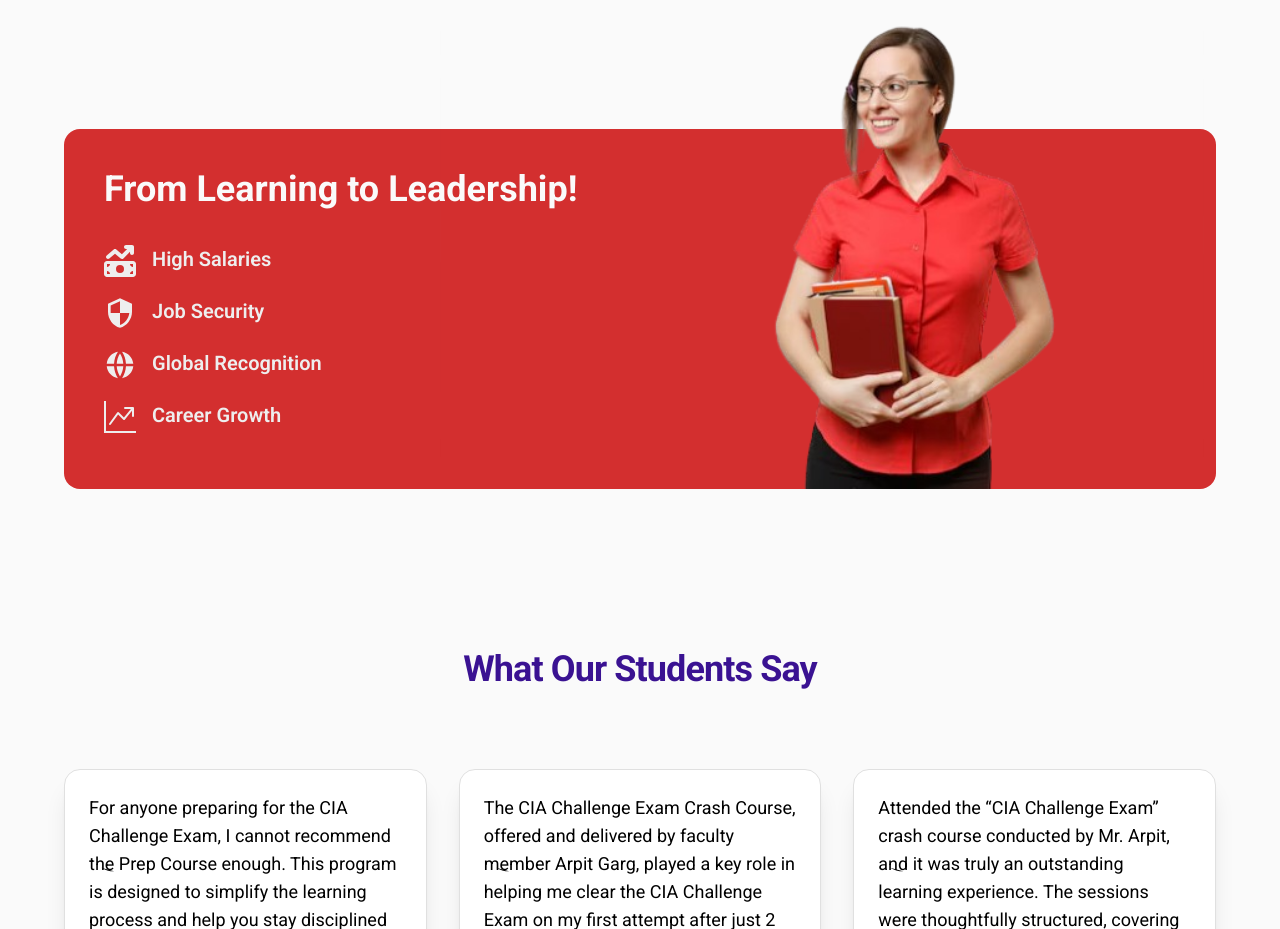
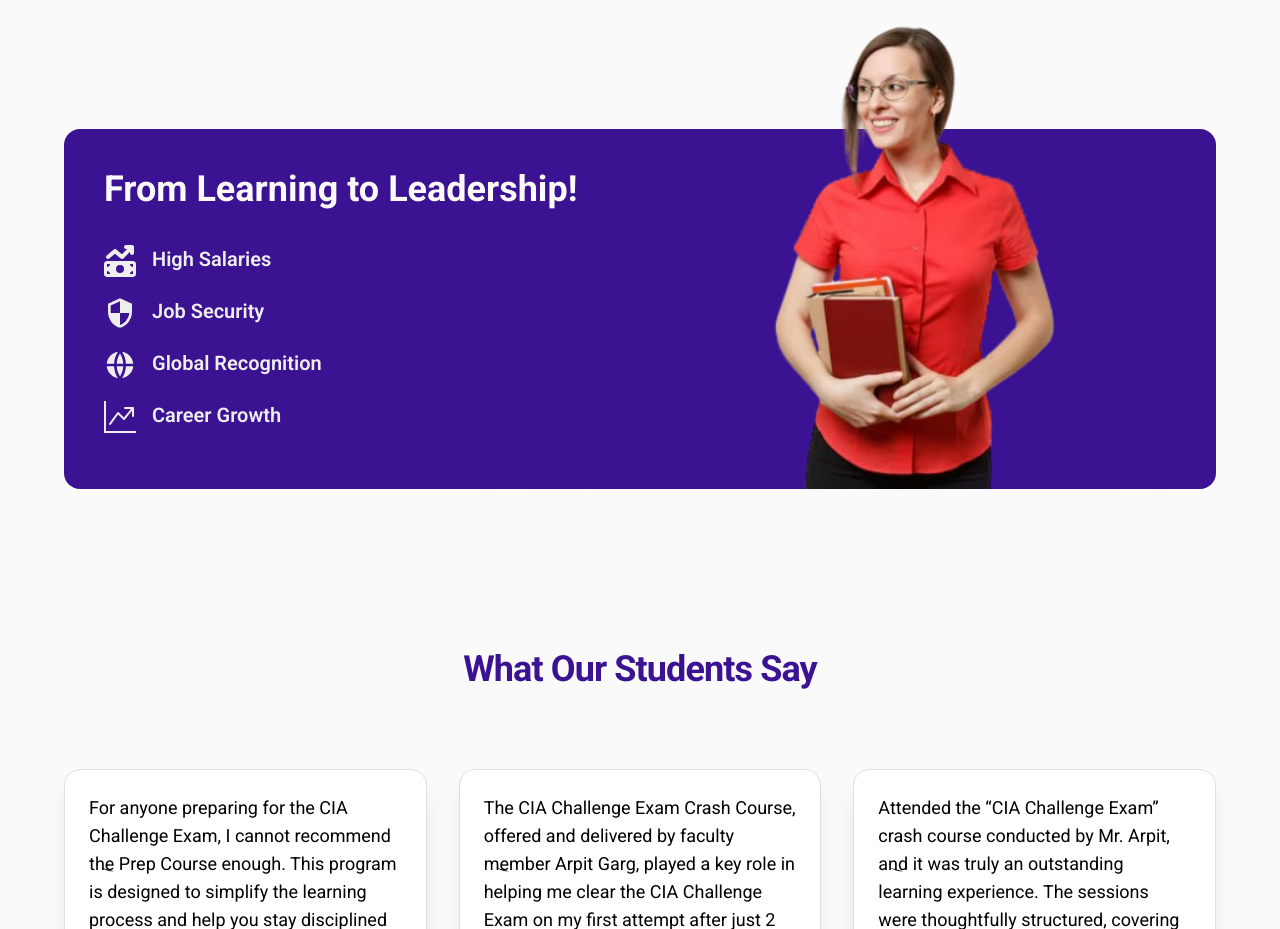
Before and after one commit to swapanmanna/gpc, a React (Vite) app: page / in a window 1280 px wide. Shown: the part 3140-4069 px from the top of the page. Built offline with nearby package versions, Linux system fonts and the light colour scheme.

Commit message:
removed redundant code

```diff
--- a/src/components/About/AboutUs.jsx
+++ b/src/components/About/AboutUs.jsx
@@ -1,7 +1,5 @@
 import React from "react";
-import setApart from "../../assets/setApart.jpg";
 import { PiBrain } from "react-icons/pi";
-import { FaMoneyBillTrendUp } from "react-icons/fa6";
 import arpitGarg from "../../assets/arpit-garg.jpg";
 import ourMissionOne from "../../assets/our-mission-1.webp";
 import ourMissionTwo from "../../assets/our-mission-2.png";
@@ -113,7 +111,7 @@ export default function AboutUs() {
                             <path d="M16.6352 14.5566L17.7705 14.9939C19.9235 15.8233 21 16.238 21 17.0001C21 17.7621 19.9235 18.1767 17.7704 19.006L14.3138 20.3373C13.1668 20.779 12.5934 20.9999 11.9996 20.9999C11.4058 20.9999 10.8324 20.779 9.68542 20.3372L6.22946 19.006C4.07649 18.1768 3.00001 17.7621 3 17.0001C2.99999 16.238 4.07647 15.8234 6.22941 14.994L7.36476 14.5567" stroke="currentColor" strokeWidth="1.5" strokeLinecap="round" strokeLinejoin="round" />
                         </svg>
                         <h1 className="pt-4 text-xl font-bold text-brand-dark">Expert-Led Traning</h1>
-                        <p className="pt-2 text-brand-gray font-semibold">Our programs are delivered by industry veterans and subject matter experts who bring years of practical experience, ensuring you receive the highest quality.  </p>
+                        <p className="pt-2 text-brand-gray font-semibold">Our programs are delivered by industry veterans and subject matter experts who bring years of practical experience, ensuring you receive the highest quality.</p>
                     </div>
                     <div className="col-span-1 border border-gray-400 rounded-2xl shadow-lg flex flex-col py-8 px-8 transform transition-transform duration-300 hover:scale-105">
                         <svg xmlns="http://www.w3.org/2000/svg" viewBox="0 0 24 24" width={45} height={45} fill={"none"} className="text-brand-blue">
@@ -122,7 +120,7 @@ export default function AboutUs() {
                             <path d="M8.5 3.05857C9.51136 2.38797 10.7089 2 11.9926 2C13.2825 2 14.4855 2.39177 15.5 3.06841M13.6222 5.5C13.1421 5.21025 12.5857 5.04459 11.9926 5.04459C11.4058 5.04459 10.855 5.20674 10.3784 5.49078" stroke="currentColor" strokeWidth="1.5" strokeLinecap="round" />
                         </svg>
                         <h1 className="pt-4 text-xl font-bold text-brand-dark">Flexible Learning on Weekends</h1>
-                        <p className="pt-2 text-brand-gray font-semibold">We understand the demands of a busy professional life. Our live online sessions, conducted on weekends. . </p>
+                        <p className="pt-2 text-brand-gray font-semibold">We understand the demands of a busy professional life. Our live online sessions, conducted on weekends.</p>
                     </div>
                     <div className="col-span-1 border border-gray-400 rounded-2xl shadow-lg flex flex-col py-8 px-8 transform transition-transform duration-300 hover:scale-105">
                         <svg xmlns="http://www.w3.org/2000/svg" viewBox="0 0 24 24" width={45} height={45} fill={"none"} className="text-brand-blue">
@@ -132,7 +130,7 @@ export default function AboutUs() {
                             <path d="M10.2854 11.7889C10.2854 13.3202 9.04129 14.5616 7.50664 14.5616C5.97199 14.5616 4.72791 13.3202 4.72791 11.7889C4.72791 10.2576 5.97199 9.01624 7.50664 9.01624C9.04129 9.01624 10.2854 10.2576 10.2854 11.7889Z" stroke="currentColor" strokeWidth="1.5" strokeLinecap="round" strokeLinejoin="round" />
                         </svg>
                         <h1 className="pt-4 text-xl font-bold text-brand-dark">Comprehensive Support</h1>
-                        <p className="pt-2 text-brand-gray font-semibold">From enrollment to certification and beyond, we provide personalized guidance, mentorship, and resources. </p>
+                        <p className="pt-2 text-brand-gray font-semibold">From enrollment to certification and beyond, we provide personalized guidance, mentorship, and resources.</p>
                     </div>
                 </div>
             </section>
--- a/src/components/Demand/Demand.jsx
+++ b/src/components/Demand/Demand.jsx
@@ -65,7 +65,7 @@ export default function Demand() {
             </div> */}
             <div className="mt-40 w-full">
             <div className="flex justify-center">
-                <div className=" bg-red-700 grid grid-cols-1 md:grid-cols-2 md:w-[72rem] py-10 rounded-2xl">
+                <div className=" bg-brand-blue grid grid-cols-1 md:grid-cols-2 md:w-[72rem] py-10 rounded-2xl">
                     <div className="flex flex-col px-10">
                         <h1 className="text-4xl text-gray-50 font-bold mb-8">From Learning to Leadership!</h1>
                         <div className="flex space-x-2 mb-4 items-center">
--- a/src/components/Footer/Footer.jsx
+++ b/src/components/Footer/Footer.jsx
@@ -1,7 +1,6 @@
 import React from "react";
 import { Link, NavLink } from "react-router-dom";
 import logoOne from "../../assets/logo-1.png";
-import logoTwo from "../../assets/logo-2.png";
 import wappLogo from "../../assets/wapp-grp-logo.png";
 
 const Footer = () => {
--- a/src/components/Hero/Hero.jsx
+++ b/src/components/Hero/Hero.jsx
@@ -1,7 +1,6 @@
 import React from 'react';
 import heroGirl from '../../assets/hero-girl.webp';
 
-// gradient = bg-gradient-to-r from-[#44BCFF] via-[#FF44EC] to-[#FF675E] blur-lg filter opacity-30 inset-0 blur-lg
 
 const Hero = () => {
     return (
```
Also changed, not shown: src/components/Benefits/Benefits.jsx (+0 -36 lines), src/components/Training/Training.jsx (+2 -37 lines), src/components/login/Login.jsx (+0 -117 lines).
